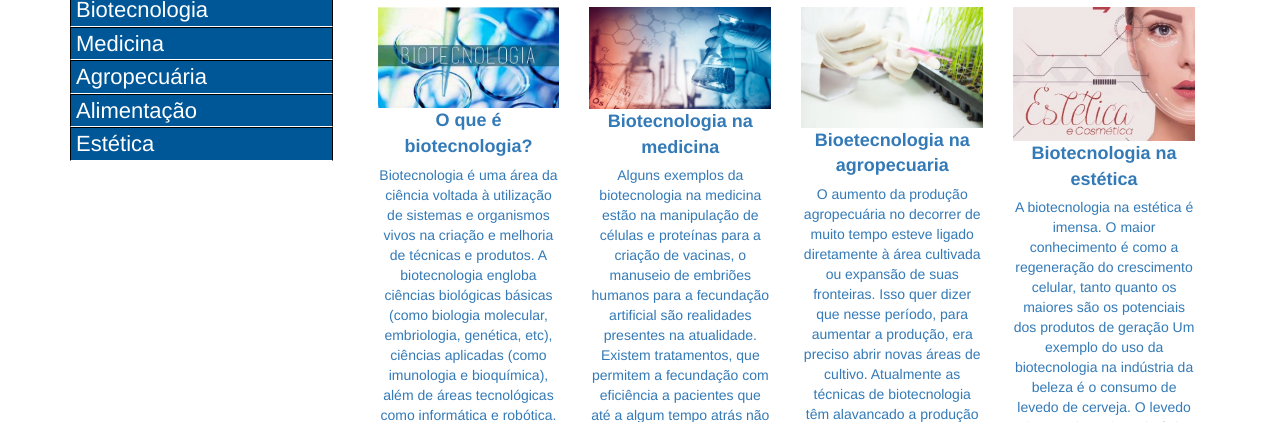
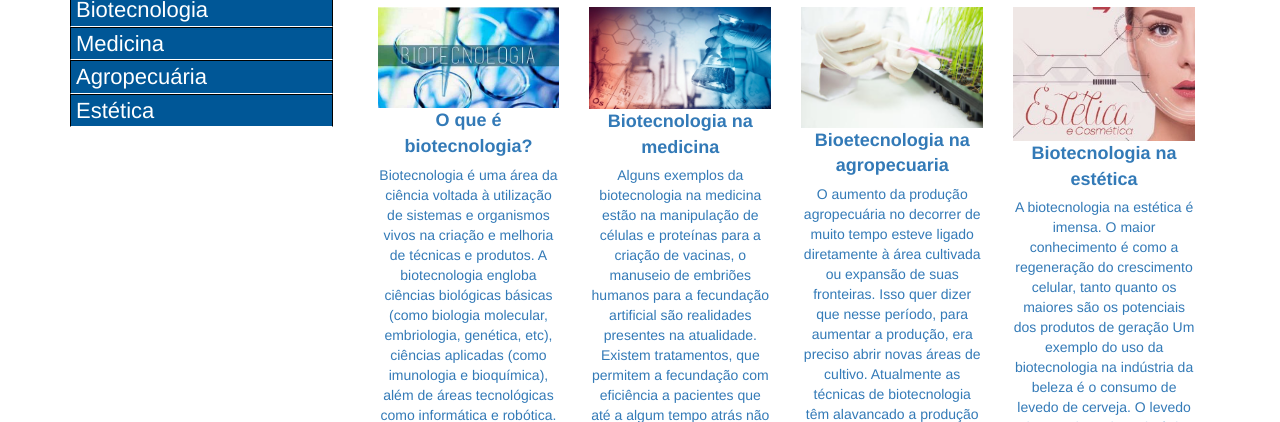
Before and after one commit to Info2001/tecnico1, a plain HTML site: page index.html in a window 1280 px wide. Shown: the part 378-800 px from the top of the page. Drawn offline with nearby package versions, Linux system fonts and the light colour scheme.

Commit message:
Update index.html

```diff
--- a/index.html
+++ b/index.html
@@ -134,7 +134,6 @@
 		      <a href="#biotecnologia" target="_self"><li>Biotecnologia</li></a>
 		      <a href="#medicina" target="_self"><li>Medicina</li></a>
 	              <a href="#agropecuaria" target="_self"><li>Agropecuária</li></a>
-	              <a href="#alimentacao" target="_self"><li>Alimentação</li></a>
 		      <a href="#estetica" target="_self"><li>Estética</li></a>
 
 
```
